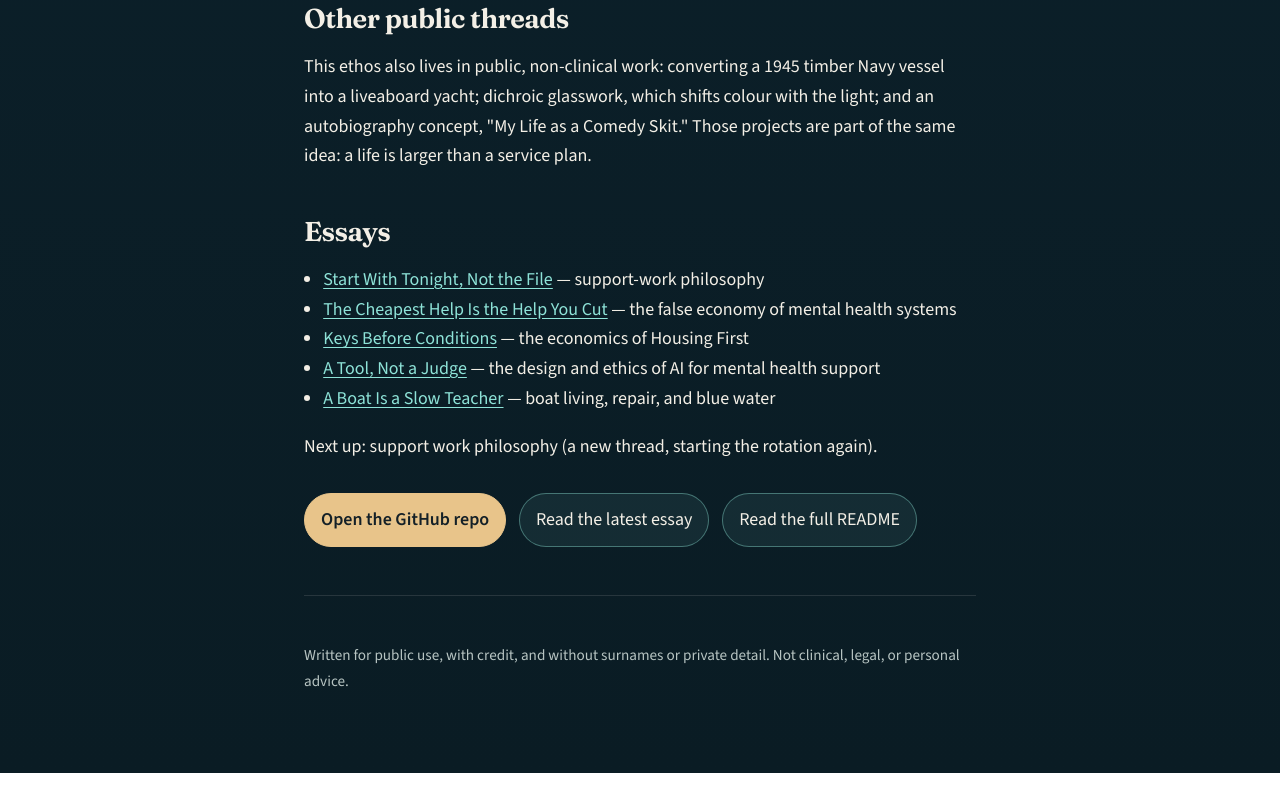
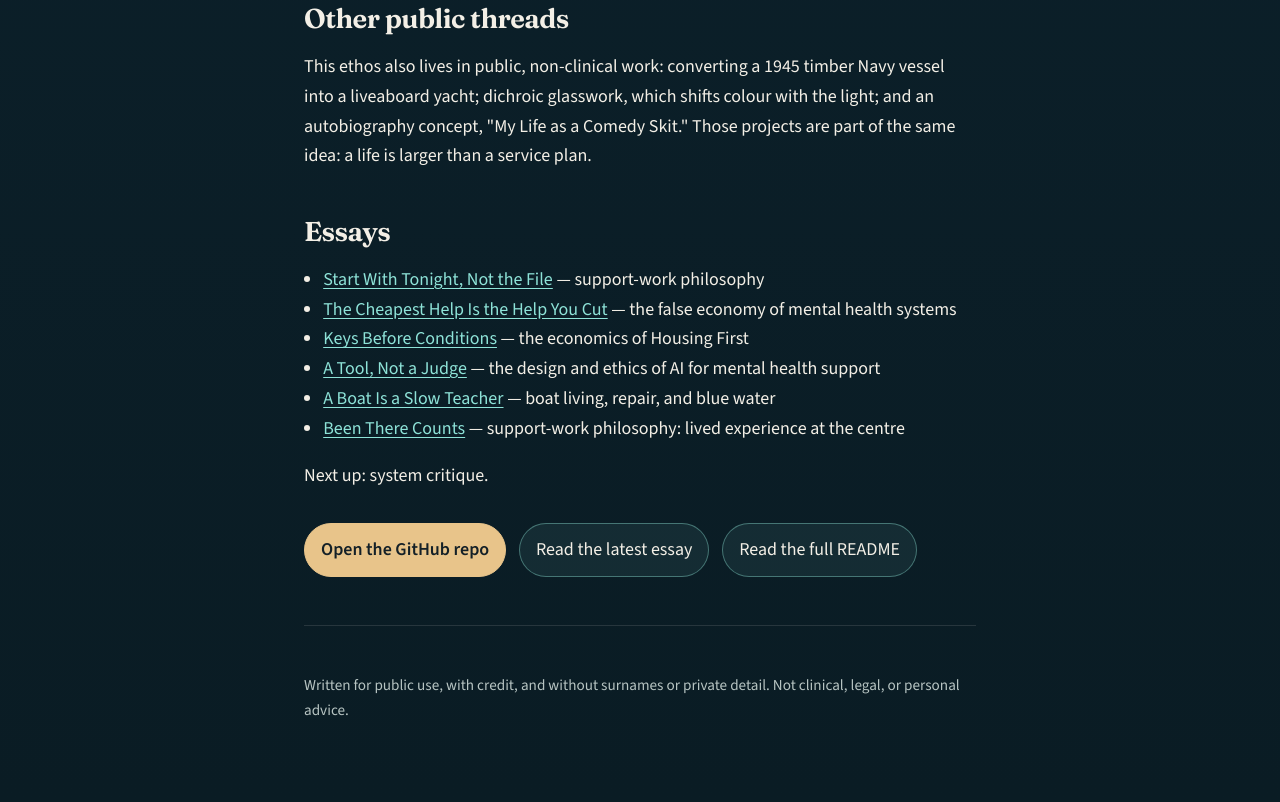
Before and after one commit to transhumanoid/street-level-support, a plain HTML site: page index.html in a window 1280 px wide. Shown: the part 3030-3832 px from the top of the page. Before the commit the page ends 3803 px from the top, so only its background shows below. Drawn offline with nearby package versions, Linux system fonts and the light colour scheme.

Commit message:
Cycle 6: add lived-experience support essay, refresh README and site

```diff
--- a/index.html
+++ b/index.html
@@ -219,11 +219,12 @@
       <li><a href="https://github.com/transhumanoid/street-level-support/blob/main/posts/03-housing-economics.md">Keys Before Conditions</a> — the economics of Housing First</li>
       <li><a href="https://github.com/transhumanoid/street-level-support/blob/main/posts/04-ai-ethics.md">A Tool, Not a Judge</a> — the design and ethics of AI for mental health support</li>
       <li><a href="https://github.com/transhumanoid/street-level-support/blob/main/posts/05-boat-living.md">A Boat Is a Slow Teacher</a> — boat living, repair, and blue water</li>
+      <li><a href="https://github.com/transhumanoid/street-level-support/blob/main/posts/06-support-work-philosophy-lived-experience.md">Been There Counts</a> — support-work philosophy: lived experience at the centre</li>
     </ul>
-    <p>Next up: support work philosophy (a new thread, starting the rotation again).</p>
+    <p>Next up: system critique.</p>
     <div class="actions">
       <a class="btn primary" href="https://github.com/transhumanoid/street-level-support">Open the GitHub repo</a>
-      <a class="btn" href="https://github.com/transhumanoid/street-level-support/blob/main/posts/05-boat-living.md">Read the latest essay</a>
+      <a class="btn" href="https://github.com/transhumanoid/street-level-support/blob/main/posts/06-support-work-philosophy-lived-experience.md">Read the latest essay</a>
       <a class="btn" href="https://github.com/transhumanoid/street-level-support/blob/main/README.md">Read the full README</a>
     </div>
   </main>
```
Also changed, not shown: 3 other files.
